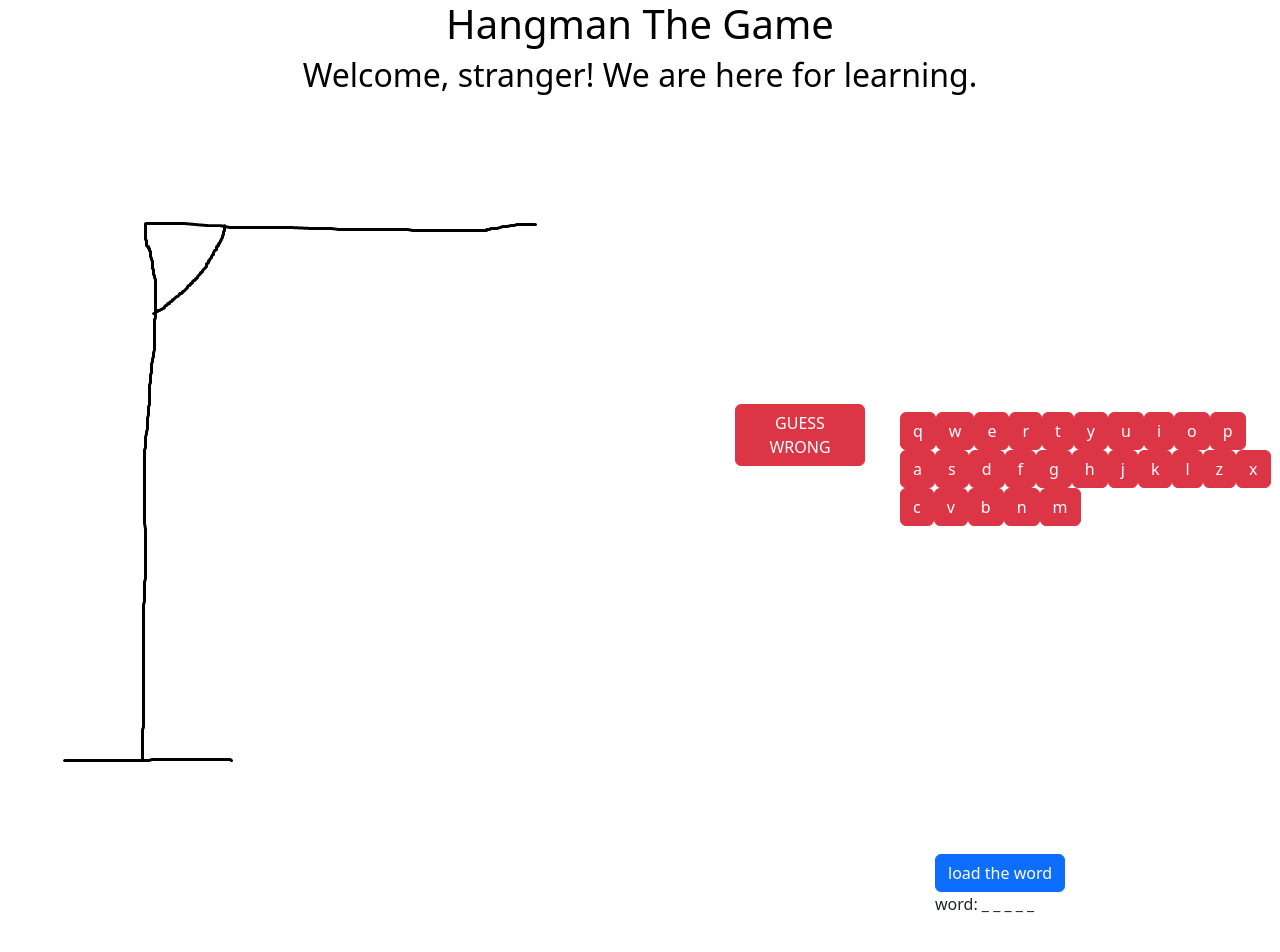
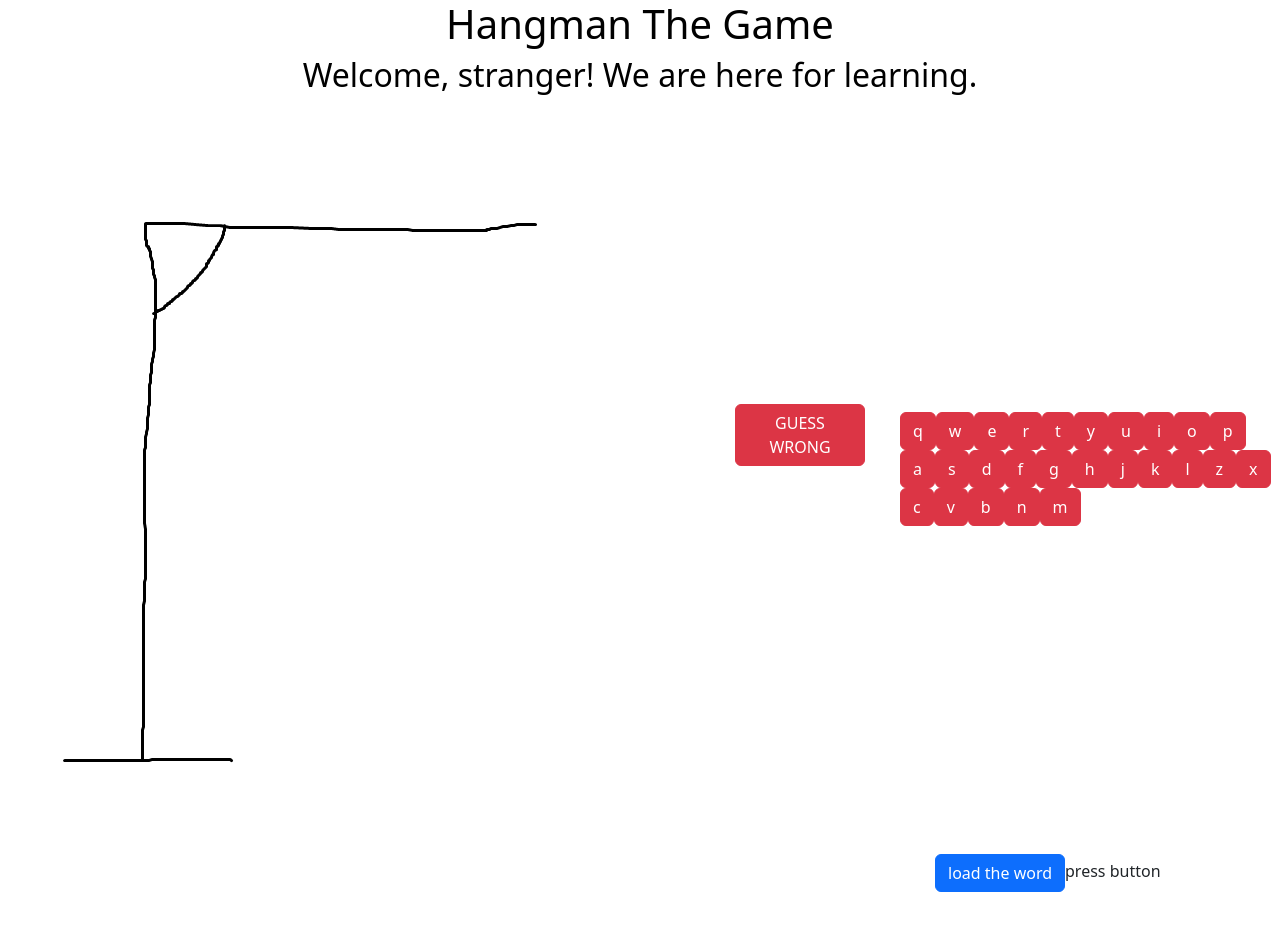
Before and after one commit to vikacheburika/hangman-react, a React (Vite) app: page / in a window 1280 px wide. Shown: the top 952 px of the page. After the commit the page ends 927 px from the top, so only its background shows below. Built offline with nearby package versions, Linux system fonts and the light colour scheme.

Commit message:
Guess right logic done

```diff
--- a/src/App.jsx
+++ b/src/App.jsx
@@ -1,30 +1,175 @@
-import {useState} from "react";
+import { useState } from "react";
 
-import Header from "./components/Header/Header.jsx"
-import Picture from "./components/Picture/Picture.jsx"
-import Keyboard from "./components/Keyboard/Keyboard.jsx"
-import {Word} from "./components/Word/Word.jsx"
+import Header from "./components/Header/Header.jsx";
+import Picture from "./components/Picture/Picture.jsx";
+import Keyboard from "./components/Keyboard/Keyboard.jsx";
+import { Word } from "./components/Word/Word.jsx";
+import { useEffect } from "react";
 
-import './App.css'
+import "./App.css";
 
-function App({step}) {
-  const [answer, setAnswer] = useState("");
-  function getWord(word){
+function App({ step }) {
+  const [answer, setAnswer] = useState([]);
+  const [guessedOne, setGuessedOne] = useState(false);
+  const [guessedTwo, setGuessedTwo] = useState(false);
+  const [guessedThree, setGuessedThree] = useState(false);
+  const [guessedFour, setGuessedFour] = useState(false);
+  const [guessedFive, setGuessedFive] = useState(false);
+
+  const [loading, setLoading] = useState(true);
+  const [word, setWord] = useState([]);
+
+  class Letter {
+    constructor(letter, bool) {
+      this.answer = letter;
+      this.isGuessed = bool;
+    }
+  }
+
+  useEffect(() => {
+    const updated = word;
+    setAnswer(updated);
+  }, [word]);
+
+  useEffect(() => {
+    if (!word || word.length === 0) console.log("useffect nono do");
+    else {
+      const letterStates = [
+        guessedOne,
+        guessedTwo,
+        guessedThree,
+        guessedFour,
+        guessedFive,
+      ];
+      const updated = word.map((el, inx) => ({
+        ...el,
+        isGuessed: letterStates[inx],
+      }));
+      setWord(updated);
+      setAnswer(updated);
+    }
+  }, [guessedOne, guessedTwo, guessedThree, guessedFour, guessedFive]);
+
+  async function handleLoad() {
+    // axios
+    //         .get("https://random-word-api.herokuapp.com/word?length=5&diff=1")
+    //         .then((response) => {
+    //             console.log("OK");
+    //             setLoading(false);
+    //             let selectedWord = response.data[0];
+    //             console.log(selectedWord);
+
+    //             const letters = selectedWord.split("").map((char) => ({
+    //               answer: char,
+    //               isGuessed: false,
+    //             }));
+
+    //             getWord(letters);
+    //             setWord(selectedWord)
+
+    //         })
+    //         .catch((err) => {
+    //             console.log(err);
+
+    //             setError(err.message);
+    //             setLoading(false);
+    // });
+
+    setLoading(false);
+    let selectedWord = "query";
+    console.log(selectedWord);
+
+    const letters = selectedWord.split("").map((char, inx) => {
+      switch (inx) {
+        case 0:
+          return new Letter(char, guessedOne);
+        case 1:
+          return new Letter(char, guessedTwo);
+        case 2:
+          return new Letter(char, guessedThree);
+        case 3:
+          return new Letter(char, guessedFour);
+        case 4:
+          return new Letter(char, guessedFive);
+        default:
+          return null;
+      }
+
+      // switch(inx) {
+      //   case 0:
+      //     return {
+      //       answer: char,
+      //       isGuessed: guessedOne,
+      //     };
+      //   case 1:
+      //     return {
+      //       answer: char,
+      //       isGuessed: guessedTwo,
+      //     };
+      //   case 2:
+      //     return {
+      //       answer: char,
+      //       isGuessed: guessedThree,
+      //     };
+      //   case 3:
+      //     return {
+      //       answer: char,
+      //       isGuessed: guessedFour,
+      //     };
+      //   case 4:
+      //     return {
+      //       answer: char,
+      //       isGuessed: guessedFive,
+      //     };
+      //   default:
+      //     return null;
+      // }
+
+      // answer: char,
+      // isGuessed: false,
+    });
+
+    console.log("this is result of map nd class: " + letters);
+    letters.forEach((letter) => console.log(letter));
+
+    setWord(letters);
+    getWord(word);
+  }
+
+  function getWord(word) {
     setAnswer(word);
+    console.log("result of setAnswer: " + answer);
+  }
 
-  }
-  return(
+  return (
     <>
-    <Header name="stranger" content="learning"/>
+      <Header name="stranger" content="learning" />
 
       <div className="content">
-      <Keyboard compare={answer}/>
+        <Keyboard
+          guessedOne={guessedOne}
+          compare={answer}
+          setGuessedOne={setGuessedOne}
+          setGuessedTwo={setGuessedTwo}
+          setGuessedThree={setGuessedThree}
+          setGuessedFour={setGuessedFour}
+          setGuessedFive={setGuessedFive}
+        />
 
-      <Word getWord={getWord}/>
+        <Word
+          loading={loading}
+          getWord={getWord}
+          guessedOne={guessedOne}
+          guessedTwo={guessedTwo}
+          guessedThree={guessedThree}
+          guessedFour={guessedFour}
+          guessedFive={guessedFive}
+          handleLoad={handleLoad}
+          word={word}
+        />
       </div>
-
     </>
-  )
+  );
 }
 
 export default App;
--- a/src/components/Keyboard/Keyboard.jsx
+++ b/src/components/Keyboard/Keyboard.jsx
@@ -5,19 +5,41 @@ import qwertyLetterKeys from "../../utilities/keys.js";
 // import { data } from "../Word/Word.jsx";
 
 
-function Keyboard({compare}) {
+function Keyboard({compare, guessedOne, setGuessedOne, setGuessedTwo, setGuessedThree, setGuessedFour, setGuessedFive}) {
   const maxClicks = 11;
   const [step, setStep] = useState(0);
 
   const handleButton = (letter) => {
     console.log("OK");
+    console.log(compare);
 
-    compare.forEach((el) => {
+    compare.forEach((el, inx) => {
 
       if (el.answer == letter) {
-        el.isGuessed = true;
+        switch(inx) {
+        case 0:
+          setGuessedOne(true);
+          break;
+        case 1:
+          setGuessedTwo(true);
+          break;
+        case 2:
+          setGuessedThree(true);
+          break;
+        case 3:
+          setGuessedFour(true);
+          break;
+        case 4:
+          setGuessedFive(true);
+          break;
+        default:
+          console.log("i am compare foreach and i am aware of my existence")
+      }
+        // el.isGuessed = true;
       }
     })
+    console.log("this is after press key: "+guessedOne);
+
   }
 
   const handleClick = () => {
--- a/src/components/Letters/Letters.jsx
+++ /dev/null
@@ -1,9 +0,0 @@
-function Letters({ letter1, letter2, letter3, letter4, letter5}) {
-  return (
-    <p>
-      word: {letter1} {letter2} {letter3} {letter4} {letter5}
-    </p>
-  );
-}
-
-export default Letters;
--- a/src/components/Word/Word.jsx
+++ b/src/components/Word/Word.jsx
@@ -1,88 +1,48 @@
 import { useState } from "react";
 import { useEffect } from "react";
 import words from "../../utilities/words.js";
-import Letters from "../Letters/Letters.jsx";
 import axios from "axios";
 
-function Word({getWord}) {
-  const [word, setWord] = useState("");
+function Word({ loading, getWord, guessedOne, guessedTwo,  guessedThree, guessedFour, guessedFive, word, handleLoad}) {
+
 
   const [data, setData] = useState([]);
-    const [loading, setLoading] = useState(true);
-    const [error, setError] = useState(null);
 
-    useEffect(() => {
-        // Make GET request to fetch data
-
-    }, []);
-
-    // if (loading) return <div>Loading...</div>;
-    if (error) return <div>Error: {error}</div>;
-
-  async function handleLoad(){
-    axios
-            .get("https://random-word-api.herokuapp.com/word?length=5&diff=1")
-            .then((response) => {
-                console.log("OK");
-                setLoading(false);
-                let selectedWord = response.data[0];
-                console.log(selectedWord);
-
-                const letters = selectedWord.split("").map((char) => ({
-                  answer: char,
-                  isGuessed: false,
-                }));
-
-                getWord(letters);
-                setWord(selectedWord)
-
-            })
-            .catch((err) => {
-                console.log(err);
-
-                setError(err.message);
-                setLoading(false);
-    });
+  const [error, setError] = useState(null);
 
 
-  };
-
-  function getDisplayChar(index) {
-    const letterObj = word[index];
+// Function that is called on click of Load the word button, sets the word
 
 
-    return letterObj && letterObj.isGuessed ? letterObj.answer : "_";
-}
+// FUnction that depending on if the letter is guessed or not either returns it or "-"
+  // function getDisplayChar(index) {
+  //   const letterObj = word[index];
+  //   console.log(letterObj + " miau");
 
-
+  //   return letterObj && letterObj.isGuessed ? letterObj.answer : "_";
+  // }
 
   function display() {
-
-      return (
-        <div className="word">
-          <Letters
-            letter1={getDisplayChar(0)}
-            letter2={getDisplayChar(1)}
-            letter3={getDisplayChar(2)}
-            letter4={getDisplayChar(3)}
-            letter5={getDisplayChar(4)}
-          />
+    return (
+      <div className="word">
+          <p>
+            word: {word[0].isGuessed?word[0].answer:"_"} {word[1].isGuessed?word[1].answer:"_"} {word[2].isGuessed?word[2].answer:"_"} {word[3].isGuessed?word[3].answer:"_"} {word[4].isGuessed?word[4].answer:"_"}
+          </p>
         </div>
-      )
-
+    );
   }
 
   return (
     <>
       <div className="word-box">
-        <button type="button" className="btn btn-primary" onClick={handleLoad}>load the word</button>
-        {display()}
+        <button type="button" className="btn btn-primary" onClick={handleLoad}>
+          load the word
+        </button>
+
+        {loading? "press button": display()}
       </div>
-
-
     </>
   );
 }
 
-
-export {Word} ;
+export { Word };
```
Also changed, not shown: src/components/Button/Button.jsx (+9 -11 lines), src/components/Letters/Letters.css (deleted).
